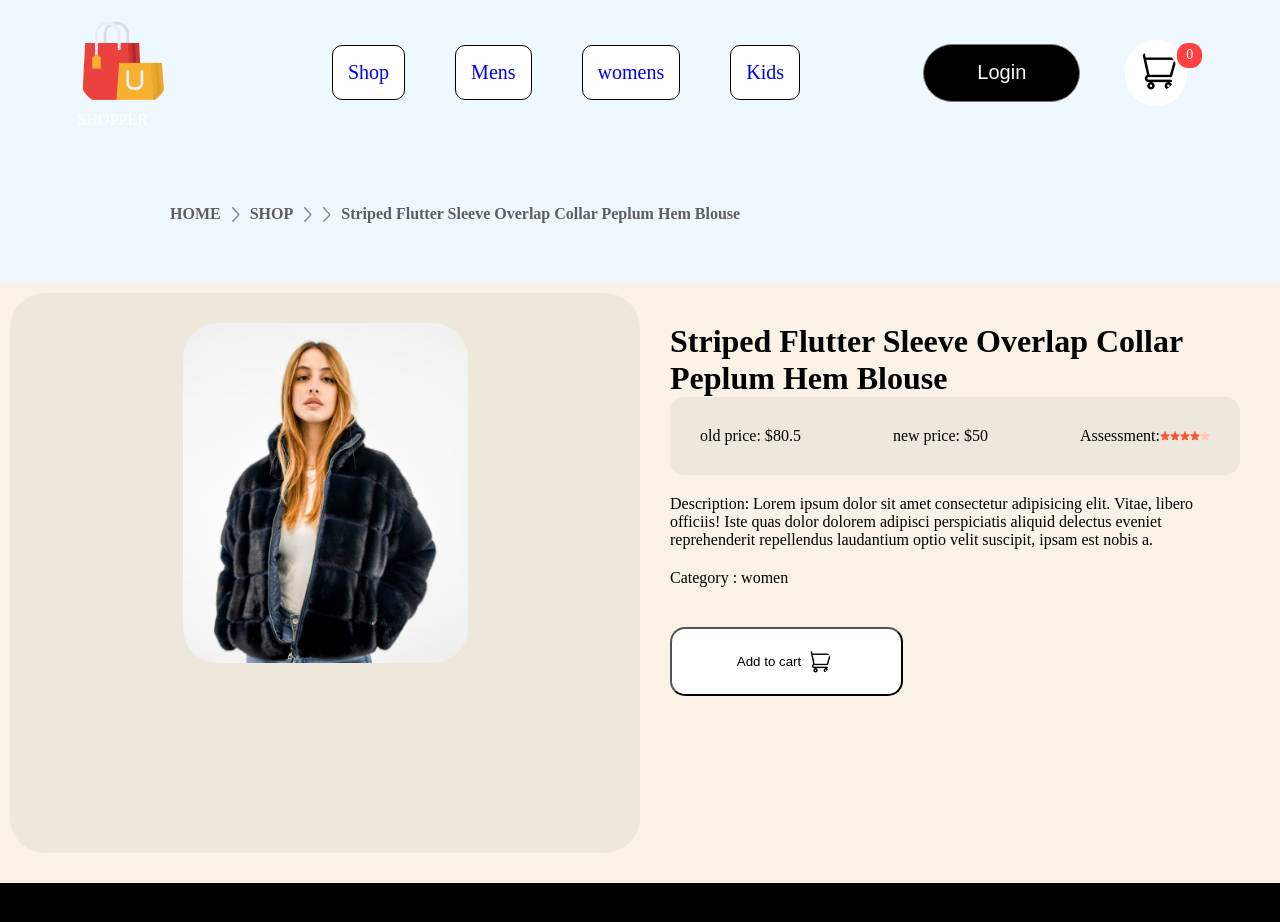
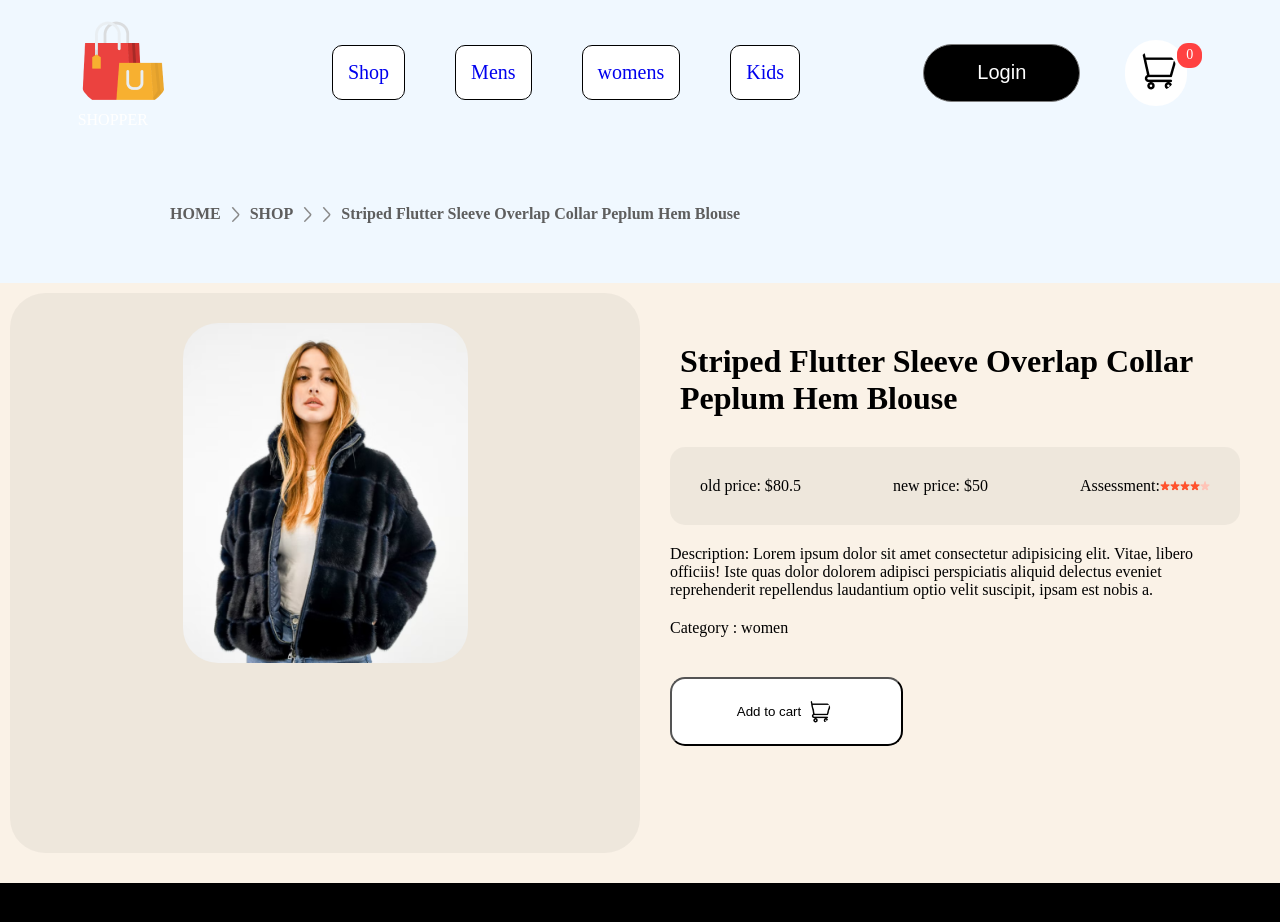
Before and after one commit to danielandersonBC96/Ecommerce.github.io, a React (Create React App) app: page /product/1 in a window 1280 px wide. Shown: the top 922 px of the page. Built offline with nearby package versions, Linux system fonts and the light colour scheme.

Commit message:
atualizando o titulo

```diff
--- a/src/Components/ProductDisplay/ProductDisplay.css
+++ b/src/Components/ProductDisplay/ProductDisplay.css
@@ -4,6 +4,14 @@
     padding: 10px;
     background-color: rgb(250, 242, 231);
 
+
+  }
+
+  .title-displayproduto {
+    padding: 10px;
+    margin-top: 10px;
+    margin-bottom: 20px;
+    font: 300;
 
   }
 
@@ -62,6 +70,9 @@
     background-color: rgba(0, 0, 0, 0.048);
     color: black;
     border-radius: 15px;
+
+
+
   }
 
   .productdisplay-right-description {
--- a/src/Components/ProductDisplay/ProductDisplay.jsx
+++ b/src/Components/ProductDisplay/ProductDisplay.jsx
@@ -18,7 +18,11 @@ export const ProductDisplay = (props) => {
 
             </div>
             <div className="productdisplay-right">
-                <h1>{product.name}</h1>
+
+
+                 <div className='title-displayproduto'>
+                 <h1>{product.name}</h1>
+                 </div>
 
                 <div className="productdisplay-right-prices">
                     <div className="productdisplay-right-price-old">
```
